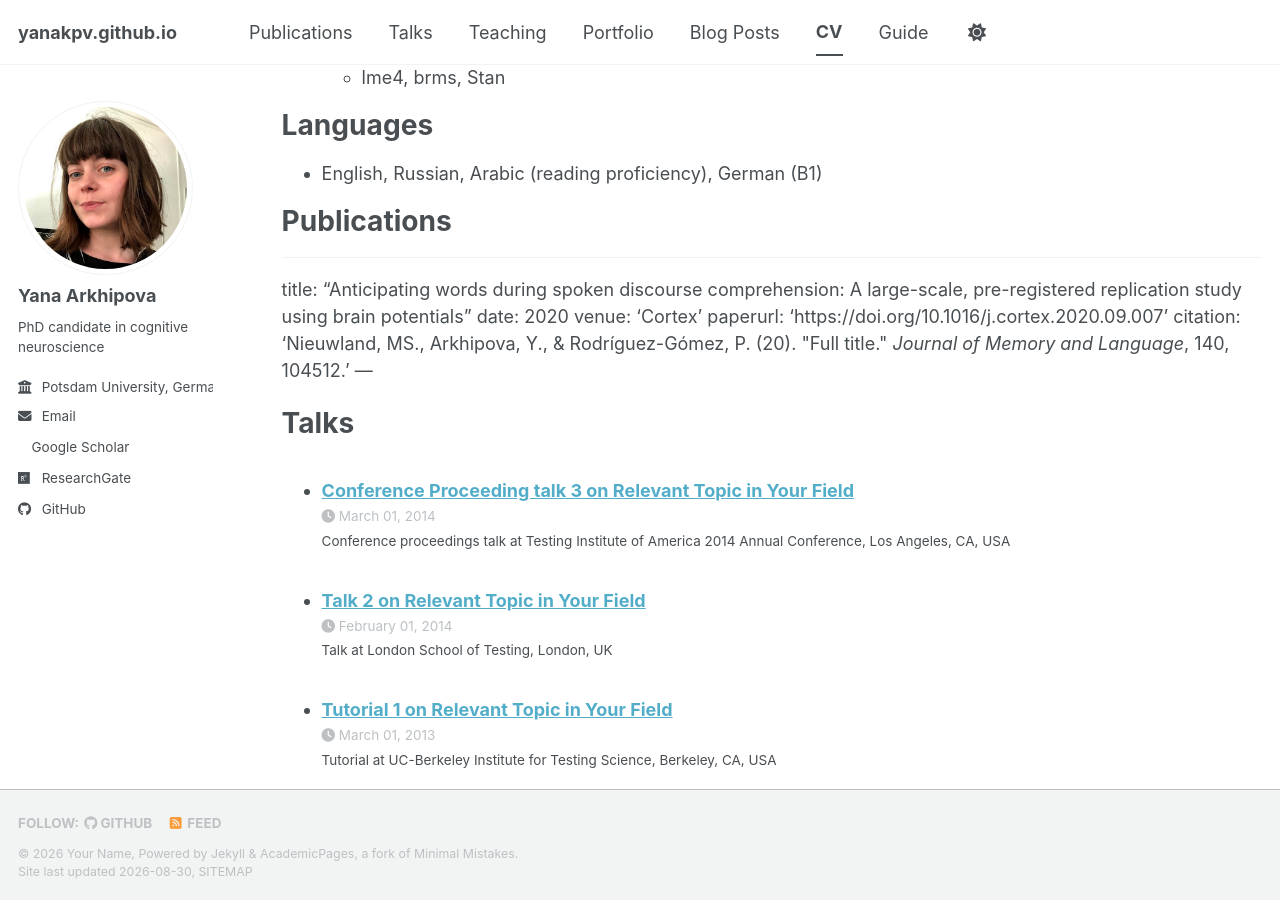
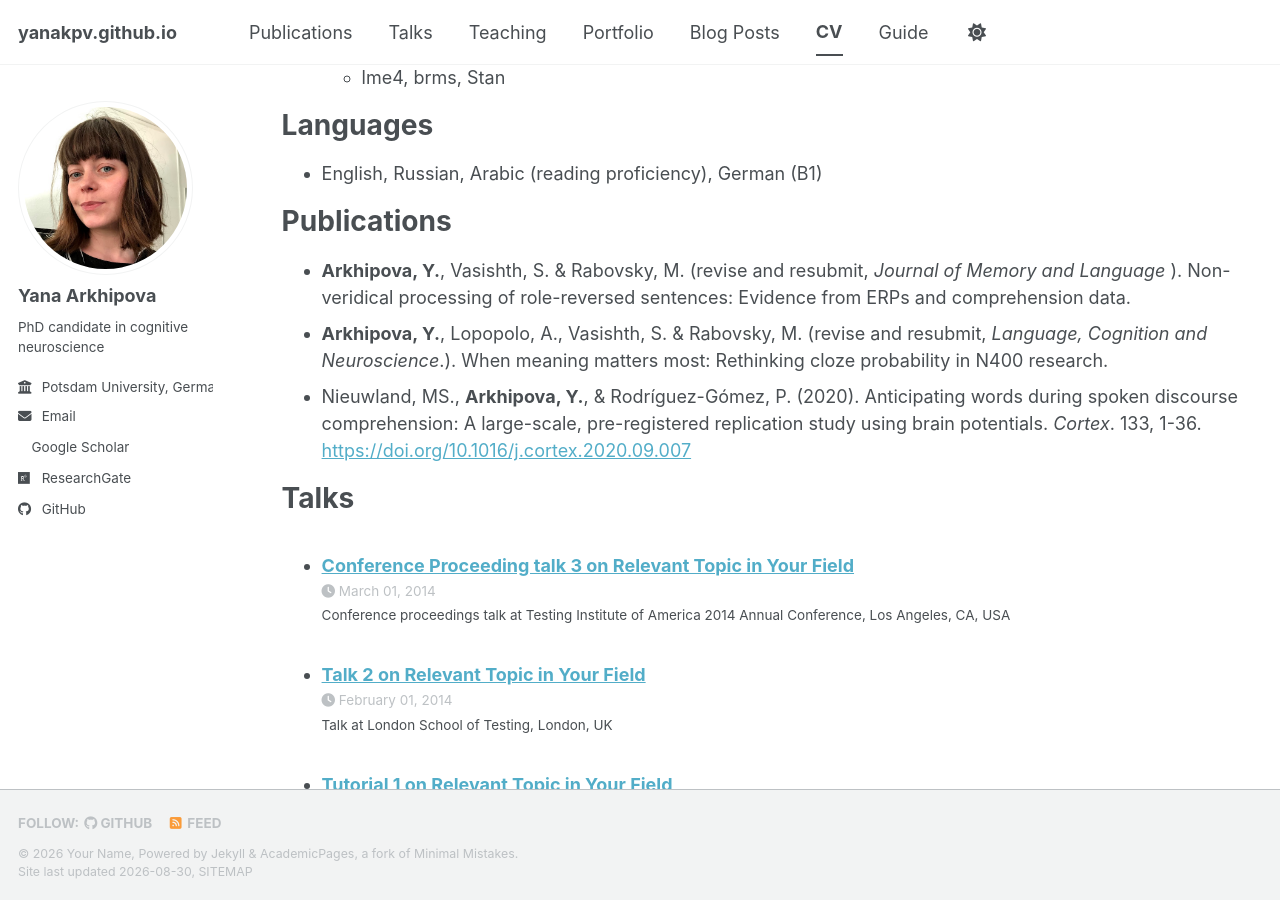
Before and after one commit to yanakpv/yanakpv.github.io, a Jekyll site: the page built from _pages/cv.md, in a window 1280 px wide and 900 px high, scrolled down 829 px. Built offline with Jekyll 4.4.1, drawn with Linux system fonts in a browser that asks for light colours; a style sheet for code colours, icons or effects is not loaded.

Commit message:
Update cv.md

```diff
--- a/_pages/cv.md
+++ b/_pages/cv.md
@@ -45,14 +45,11 @@ Languages
 
 Publications
 ======
+* __Arkhipova, Y.__, Vasishth, S. & Rabovsky, M. (revise and resubmit, *Journal of Memory and Language* ). Non-veridical processing of role-reversed sentences: Evidence from ERPs and comprehension data.
+* __Arkhipova, Y.__, Lopopolo, A., Vasishth, S. & Rabovsky, M. (revise and resubmit, *Language, Cognition and Neuroscience*.). When meaning matters most: Rethinking cloze probability in N400 research.
+* Nieuwland, MS., __Arkhipova, Y.__, & Rodríguez-Gómez, P. (2020). Anticipating words during spoken discourse comprehension: A large-scale, pre-registered replication study using brain potentials. *Cortex*. 133, 1-36. [https://doi.org/10.1016/j.cortex.2020.09.007](https://doi.org/10.1016/j.cortex.2020.09.007)
 
----
-title: "Anticipating words during spoken discourse comprehension: A large-scale, pre-registered replication study using brain potentials"
-date: 2020
-venue: ‘Cortex'
-paperurl: 'https://doi.org/10.1016/j.cortex.2020.09.007'
-citation: ‘Nieuwland, MS., Arkhipova, Y., &amp; Rodríguez-Gómez, P. (20). &quot;Full title.&quot; <i>Journal of Memory and Language</i>, 140, 104512.'
----
+
 
 
 Talks
```
